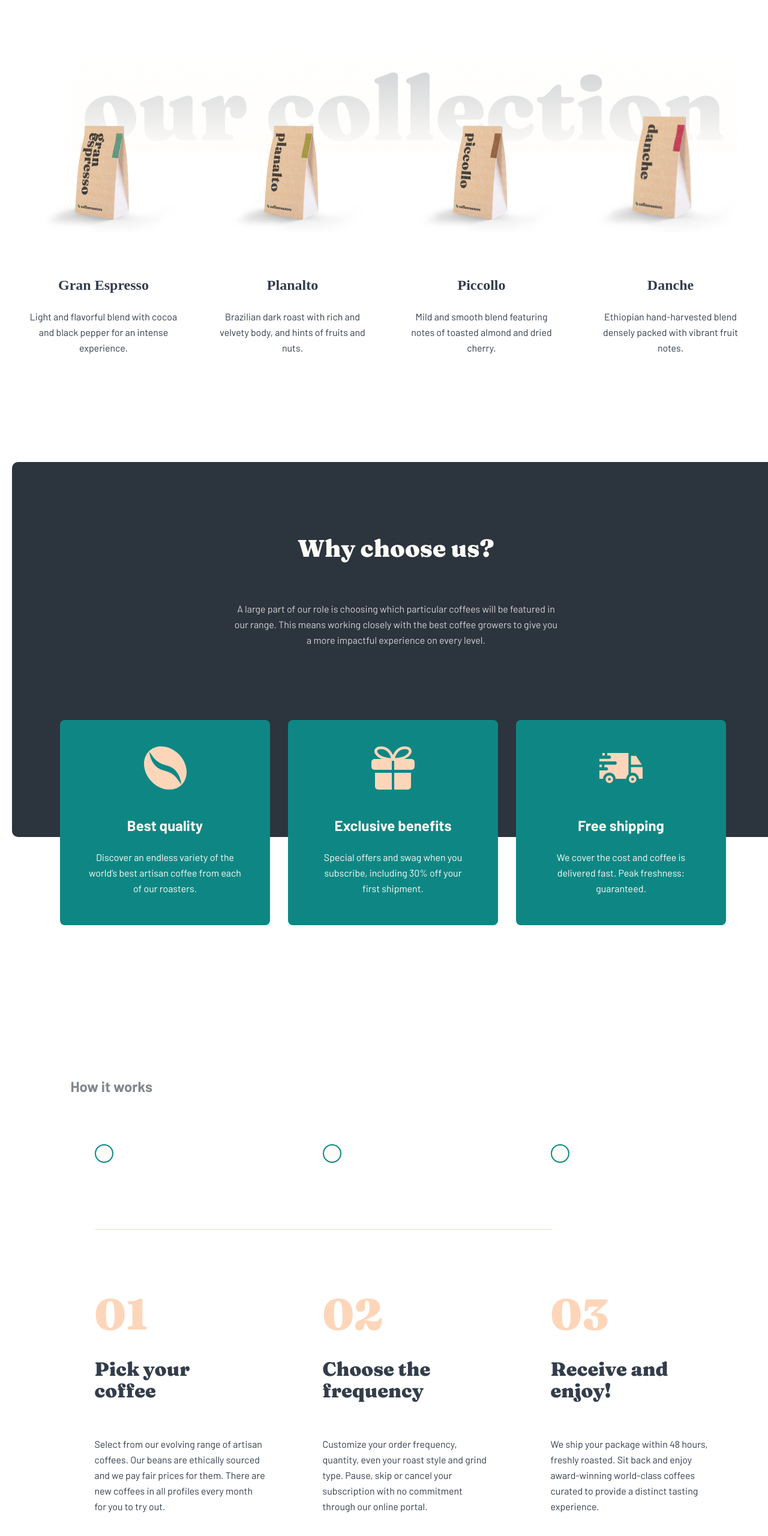
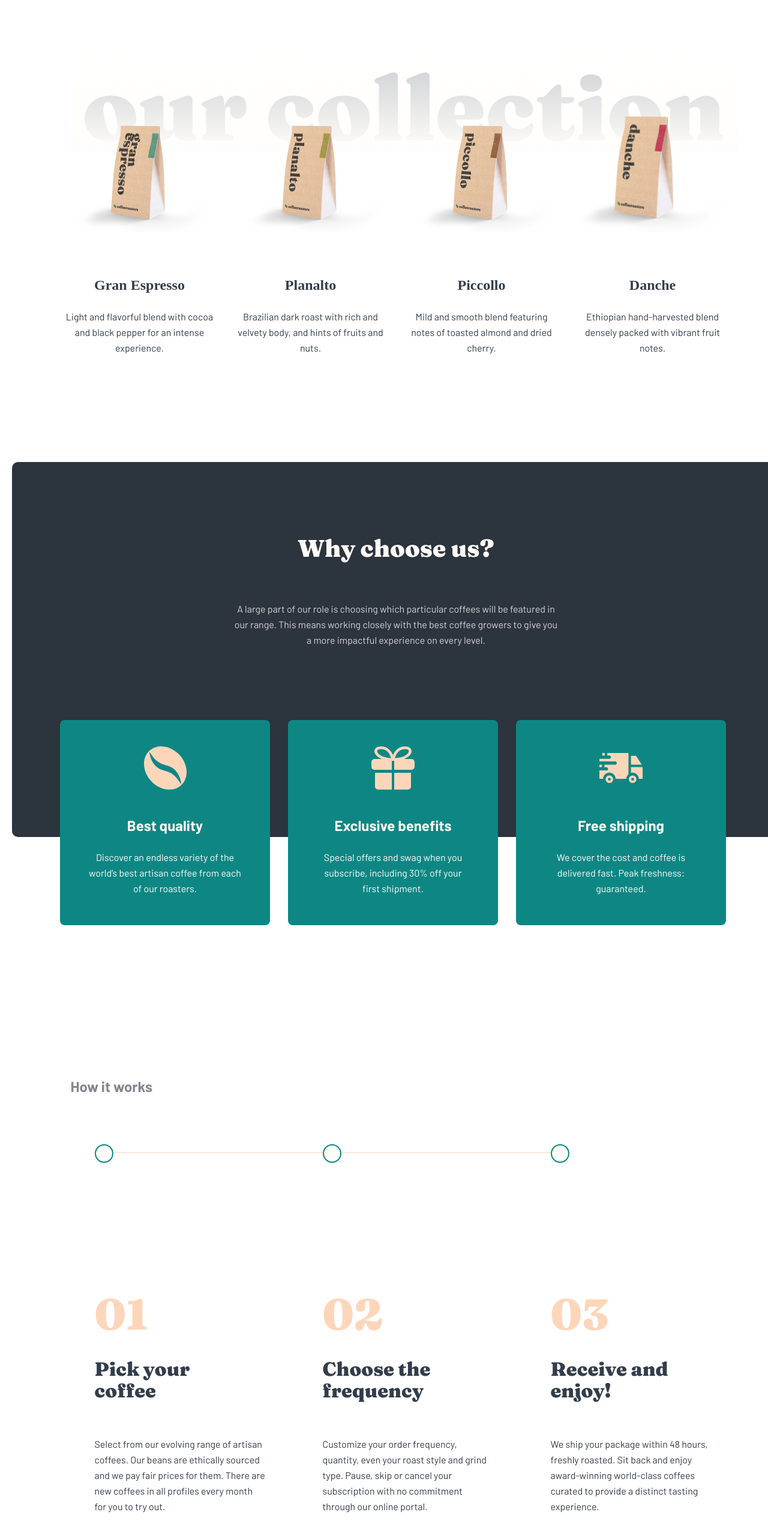
Before and after one commit to bekpulatovpro/coffee-site__with-scss, a plain HTML site: page index.html in a window 1280 px wide. Shown: the part 788-3348 px from the top of the page at 60% size. Drawn offline with Linux system fonts and the light colour scheme.

Commit message:
second add

```diff
--- a/scss/_all-blocks.scss/_radio.scss
+++ b/scss/_all-blocks.scss/_radio.scss
@@ -151,7 +151,7 @@
   opacity: 0.5;
 }
 .radio__footer__text {
-  padding-bottom: 20px;
+  padding-bottom: 27px;
   font-weight: 900;
   padding-left: 64px;
   font-family: "Fraunces";
--- a/scss/_all-blocks.scss/_step.scss
+++ b/scss/_all-blocks.scss/_step.scss
@@ -10,12 +10,13 @@
 }
 .step::before {
   position: absolute;
+  top: 0;
   content: "";
   width: 763px;
   height: 1px;
   display: block;
   background-color: #fdd6ba;
-  transform: translateX(-111.5px);
+  transform: translateX(13.5px);
 }
 .step {
   position: relative;
--- a/scss/_all-blocks.scss/_types.scss
+++ b/scss/_all-blocks.scss/_types.scss
@@ -18,7 +18,7 @@
   margin: 0 auto;
 }
 .types__item {
-  margin-right: 30px;
+
 }
 .types__item + .types__item {
   margin-left: 30px;
```
Also changed, not shown: css/main.min.css, 1 other file.
